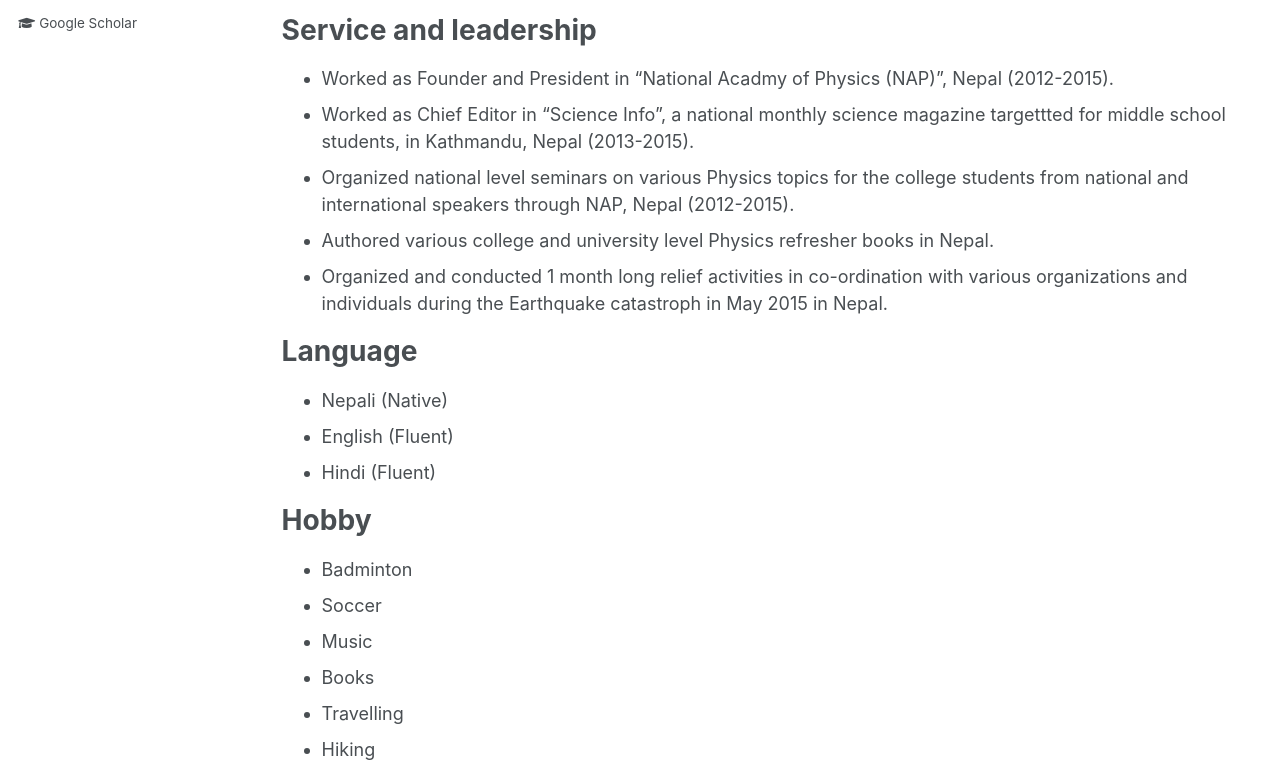
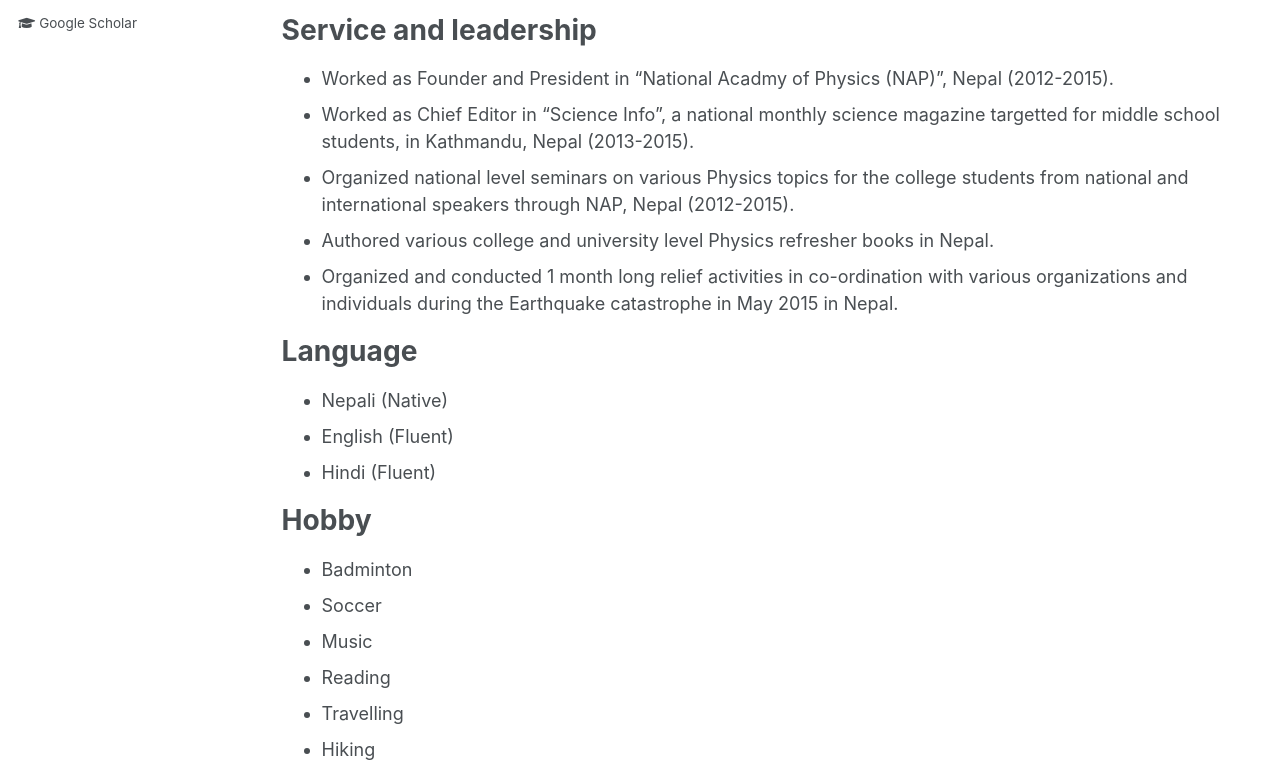
Before and after one commit to dkb208/dkb208.github.io, a Jekyll site: the page built from _pages/cv.md, in a window 1280 px wide and 1400 px high, scrolled down 2221 px. Shown: the part 421-1198 px from the top of the window. Built offline with Jekyll 4.4.1, drawn with Linux system fonts in a browser that asks for light colours.

Commit message:
Update cv.md

```diff
--- a/_pages/cv.md
+++ b/_pages/cv.md
@@ -81,10 +81,10 @@ Professional Membership
 Service and leadership
 ======
 * Worked as Founder and President in "National Acadmy of Physics (NAP)", Nepal (2012-2015).
-* Worked as Chief Editor in "Science Info", a national monthly science magazine targettted for middle school students, in Kathmandu, Nepal (2013-2015).
+* Worked as Chief Editor in "Science Info", a national monthly science magazine targetted for middle school students, in Kathmandu, Nepal (2013-2015).
 * Organized national level seminars on various Physics topics for the college students from national and international speakers through NAP, Nepal (2012-2015).
 * Authored various college and university level Physics refresher books in Nepal.
-* Organized and conducted 1 month long relief activities in co-ordination with various organizations and individuals during the Earthquake catastroph in May 2015 in Nepal.
+* Organized and conducted 1 month long relief activities in co-ordination with various organizations and individuals during the Earthquake catastrophe in May 2015 in Nepal.
 
 Language
 ======
@@ -97,6 +97,6 @@ Hobby
 * Badminton
 * Soccer
 * Music
-* Books
+* Reading
 * Travelling
 * Hiking
```
